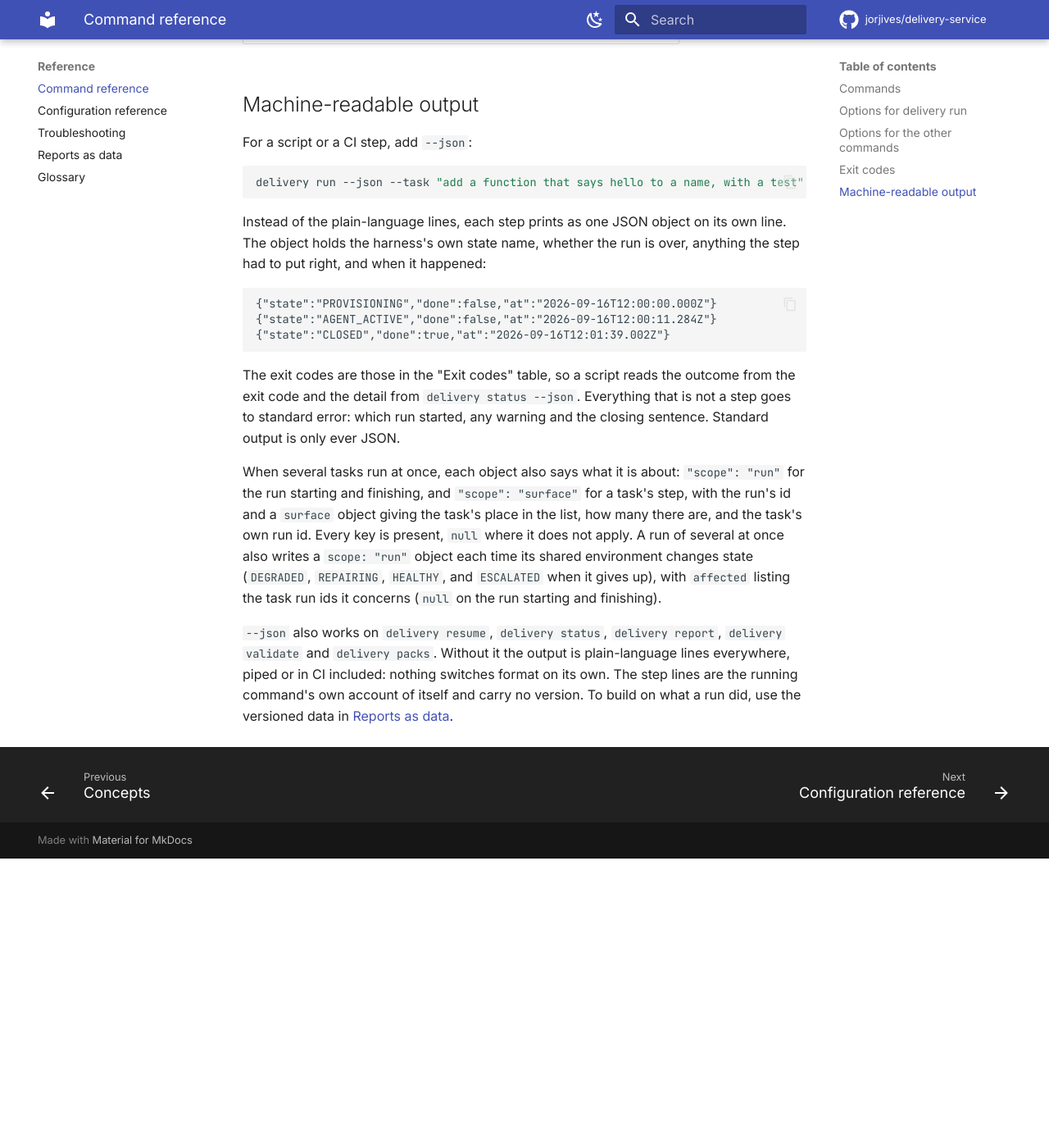
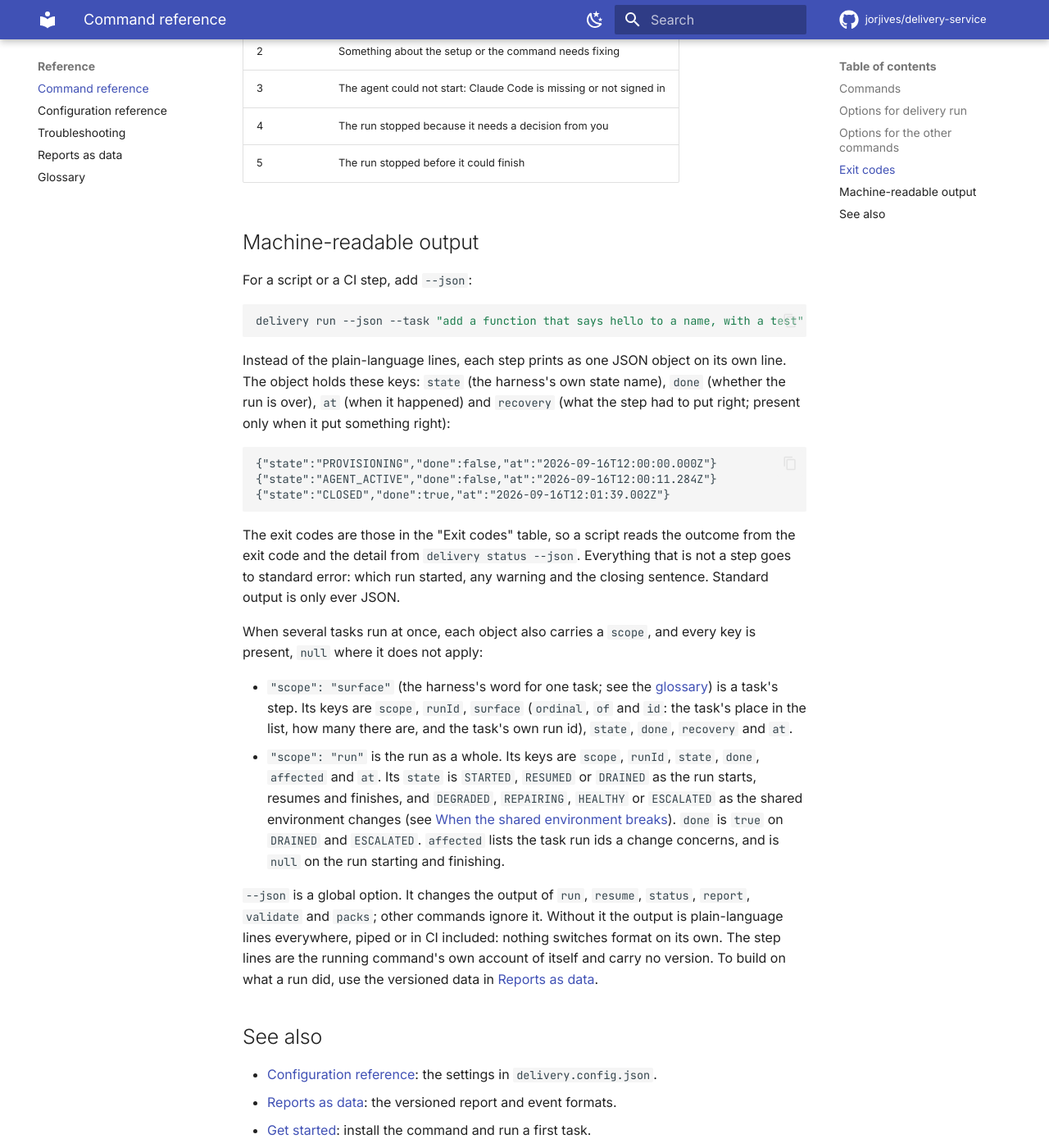
Before and after one commit to jorjives/delivery-service, an MkDocs documentation site: the page built from docs/cli-reference.md, in a window 1280 px wide and 1400 px high, scrolled down 4193 px. Shown: the whole window at 82% size. Built offline with MkDocs 1.6.1 and Material for MkDocs 9.7.7, drawn with Linux system fonts in a browser that asks for light colours; comment, search, counter and statistics services are not loaded; before the commit the page ends 5240 px from its top, so only the background shows below that; some of the changed text lies outside the part shown.

Commit message:
Give each command its arguments in the command reference
The table omitted positional arguments (review takes its repository as an argument, not --repo), listed --every values the command does not accept as a set, said every read-only command exits 0 or 2 although status --watch exits with the run's code, and described the JSON step lines without naming their keys. It also fixes a broken workflows link and ends with See also.

Co-Authored-By: Claude Opus 5.5 <noreply@anthropic.com>

````diff
--- a/docs/cli-reference.md
+++ b/docs/cli-reference.md
@@ -3,7 +3,8 @@
 Every `delivery` command, its options, its exit codes and its machine-readable output. For
 the settings in `delivery.config.json`, see the [configuration reference](configuration-reference.md).
 For `delivery --help` and `delivery <command> --help`, the text on the command line is the
-authority; this page groups it by what you are trying to do.
+authority; this page groups it by what you are trying to do. The check that decides whether
+work is good is called the gate in option names and settings, such as `--gate-command`.
 
 ## Commands
 
@@ -37,7 +38,7 @@ authority; this page groups it by what you are trying to do.
 |---|---|
 | `--task <text>` | Runs exactly this task and leaves the list alone |
 | `--task-file <path>` | Reads the task from a file |
-| `--workflow <name>` | Does the task in the steps of a [workflow](project-configuration.md#workflows) |
+| `--workflow <name>` | Does the task in the steps of a [workflow](configuration-reference.md#workflows) |
 | `--gate-command <command>` | Sets the check: it passes when the command exits 0 |
 | `--closer <type>` | Sets what happens to accepted work: `commit-to-branch`, `merge-back` or `open-pr` |
 | `--concurrency <n>` | Sets how many tasks from the list run at once (default 1) |
@@ -68,16 +69,19 @@ authority; this page groups it by what you are trying to do.
 | `decline` | `--all` | Declines every idea |
 | `packs` | `--schema` | Prints the JSON Schema of a review folder's `pack.json` |
 | `packs check` | `--yes` | Skips the question about trusting the pack's code before its fixtures run; needed when there is no terminal |
-| `schedule enable` | `--every <interval>` | Sets how often it runs: `30m`, `1h`, `6h`, `12h` or `1d` (the default) |
+| `schedule enable` | `--every <interval>` | Sets how often it runs: minutes that divide an hour (such as `5m`, `15m` or `30m`), hours that divide a day (such as `1h`, `6h` or `12h`), or `1d` (the default) |
 
-`--config` and `--repo` mean the same on every command that takes them. Every command also
-takes the global options `--json`, `--no-color` and `--version`.
+`--config` and `--repo` mean the same on every command that takes them (`delivery --help` shows
+which). `review` takes the repository as an argument, `delivery review <pack> [repo]`, not as
+`--repo`. Every command also takes the global options `--json`, `--no-color` and `--version`.
 
 ## Exit codes
 
 These exit codes are the run's own, reported by `delivery run` and `delivery resume`.
 `status`, `report` and the other read-only commands exit 0 whenever they could do what you asked
-and 2 when they could not (for example, a run id that names nothing).
+and 2 when they could not (for example, a run id that names nothing). The exception is
+`status --watch`, which exits with the code the run it followed ended with (see the `ending`
+table in [Reports as data](reporting.md#the-event-stream)).
 
 | Exit code | Meaning |
 |---|---|
@@ -97,8 +101,9 @@ delivery run --json --task "add a function that says hello to a name, with a tes
 ```
 
 Instead of the plain-language lines, each step prints as one JSON object on its own line. The
-object holds the harness's own state name, whether the run is over, anything the step had to put
-right, and when it happened:
+object holds these keys: `state` (the harness's own state name), `done` (whether the run is over),
+`at` (when it happened) and `recovery` (what the step had to put right; present only when it put
+something right):
 
 ```text
 {"state":"PROVISIONING","done":false,"at":"2026-09-16T12:00:00.000Z"}
@@ -110,15 +115,28 @@ The exit codes are those in the "Exit codes" table, so a script reads the outcom
 code and the detail from `delivery status --json`. Everything that is not a step goes to standard
 error: which run started, any warning and the closing sentence. Standard output is only ever JSON.
 
-When several tasks run at once, each object also says what it is about: `"scope": "run"` for the
-run starting and finishing, and `"scope": "surface"` for a task's step, with the run's id and a
-`surface` object giving the task's place in the list, how many there are, and the task's own run
-id. Every key is present, `null` where it does not apply. A run of several at once also writes a
-`scope: "run"` object each time its shared environment changes state (`DEGRADED`, `REPAIRING`,
-`HEALTHY`, and `ESCALATED` when it gives up), with `affected` listing the task run ids it
-concerns (`null` on the run starting and finishing).
+When several tasks run at once, each object also carries a `scope`, and every key is present,
+`null` where it does not apply:
 
-`--json` also works on `delivery resume`, `delivery status`, `delivery report`, `delivery validate` and `delivery packs`. Without it the output is
+- `"scope": "surface"` (the harness's word for one task; see the [glossary](glossary.md#surface))
+  is a task's step. Its keys are `scope`, `runId`, `surface` (`ordinal`, `of` and `id`: the task's
+  place in the list, how many there are, and the task's own run id), `state`, `done`, `recovery`
+  and `at`.
+- `"scope": "run"` is the run as a whole. Its keys are `scope`, `runId`, `state`, `done`,
+  `affected` and `at`. Its `state` is `STARTED`, `RESUMED` or `DRAINED` as the run starts, resumes
+  and finishes, and `DEGRADED`, `REPAIRING`, `HEALTHY` or `ESCALATED` as the shared environment
+  changes (see [When the shared environment breaks](shared-environment.md)). `done` is `true` on
+  `DRAINED` and `ESCALATED`. `affected` lists the task run ids a change concerns, and is `null`
+  on the run starting and finishing.
+
+`--json` is a global option. It changes the output of `run`, `resume`, `status`, `report`,
+`validate` and `packs`; other commands ignore it. Without it the output is
 plain-language lines everywhere, piped or in CI included: nothing switches format on its own.
 The step lines are the running command's own account of itself and carry no version. To build
 on what a run did, use the versioned data in [Reports as data](reporting.md).
+
+## See also
+
+- [Configuration reference](configuration-reference.md): the settings in `delivery.config.json`.
+- [Reports as data](reporting.md): the versioned report and event formats.
+- [Get started](getting-started.md): install the command and run a first task.
````
Also changed, not shown: other parts of docs/cli-reference.md (+14 -14 lines).
